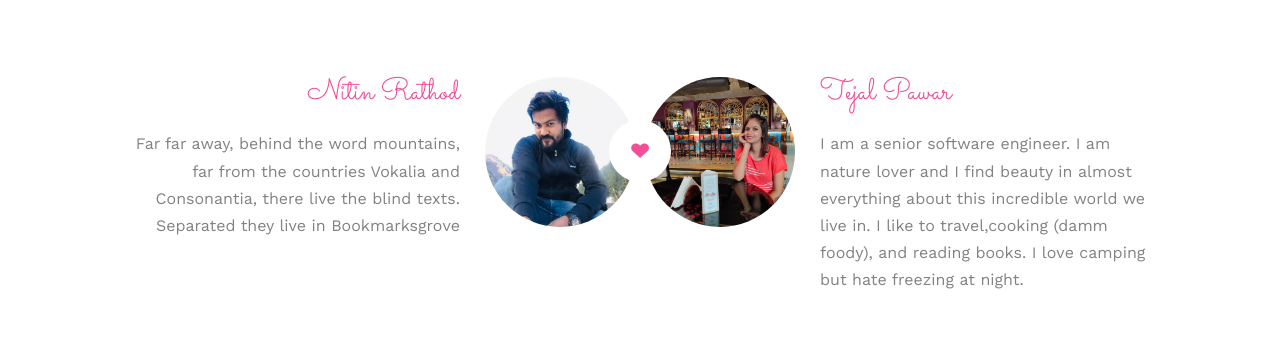
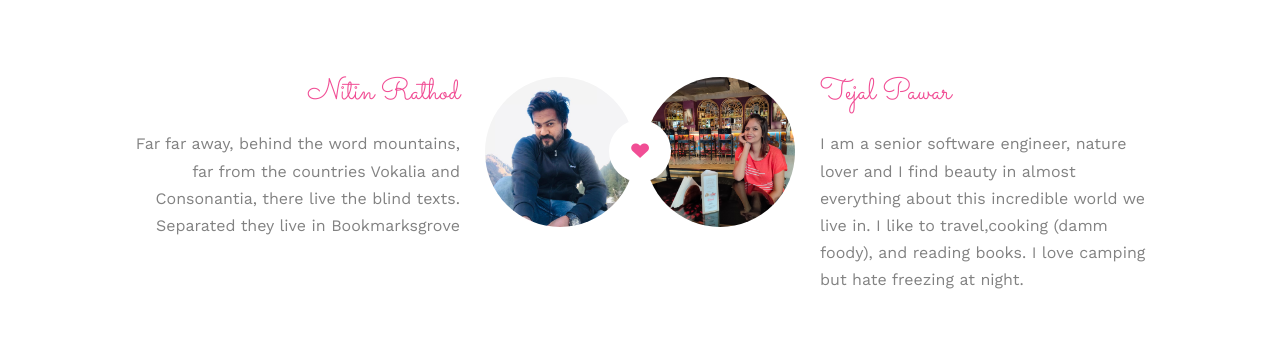
Before and after one commit to tejalpawar/tejalpawar.github.io, a plain HTML site: page index.html in a window 1280 px wide. Shown: the part 1208-1552 px from the top of the page. Drawn offline with nearby package versions, Linux system fonts and the light colour scheme; files whose address does not match are found by name.

Commit message:
Update index.html

```diff
--- a/index.html
+++ b/index.html
@@ -113,7 +113,7 @@
 					<div class="desc-bride">
 						<h3>Tejal Pawar</h3>
 						<p>
- 						I am a senior software engineer. I am nature lover and I find beauty in almost everything about this incredible world we live in. I like to travel,cooking (damm foody), and reading books. I love camping but hate freezing at night.
+ 						I am a senior software engineer, nature lover and I find beauty in almost everything about this incredible world we live in. I like to travel,cooking (damm foody), and reading books. I love camping but hate freezing at night.
  						 </p>
 					</div>
 				</div>
```
